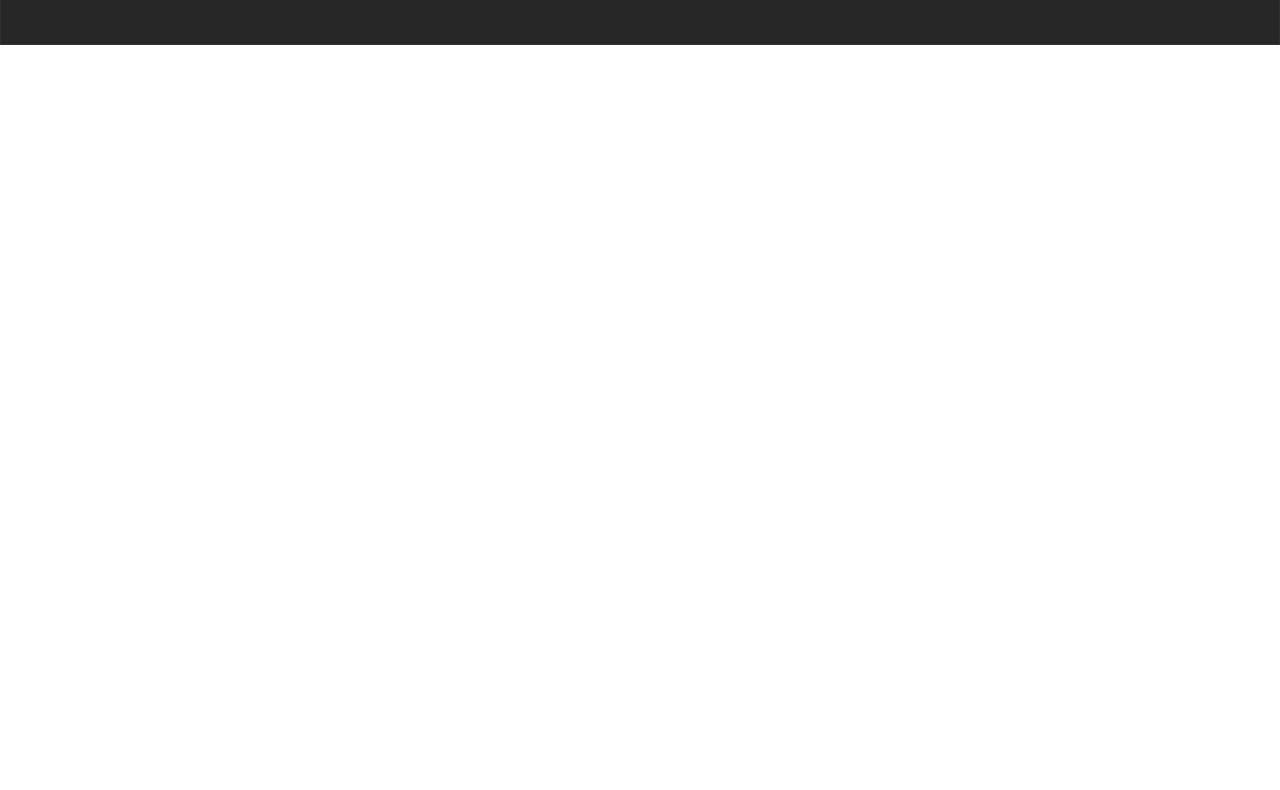
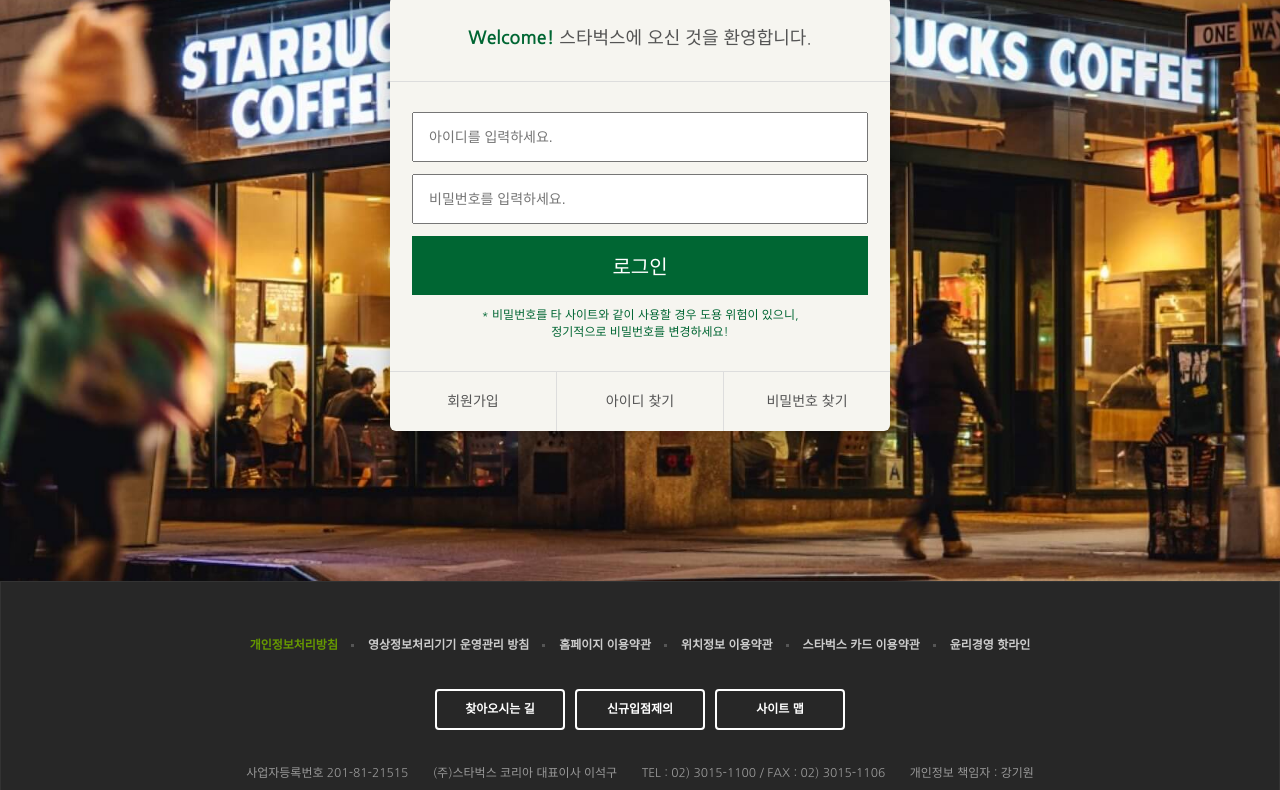
Before and after one commit to 7luky/starbucks, a plain HTML site: page signin/index.html in a window 1280 px wide. Shown: the part 290-1080 px from the top of the page. Before the commit the page ends 800 px from the top, so only its background shows below. Drawn offline with nearby package versions, Linux system fonts and the light colour scheme.

Commit message:
로그인 페이지 완성

```diff
--- /dev/null
+++ b/css/signin.css
@@ -0,0 +1,89 @@
+.signin {
+  margin-top: 120px;
+  padding: 100px 0 150px;
+  background-image: url("../images/signin_bg.jpg");
+  background-repeat: no-repeat;
+  background-position: center;
+  background-attachment: fixed;
+  background-size: cover;
+}
+
+.signin h1 {
+  color: #fff;
+  font-size: 30px;
+  font-weight: 700;
+  text-align: center;
+  margin-bottom: 24px;
+}
+
+.signin .signin__card {
+  width: 500px;
+  margin: 0 auto;
+  border-radius: 6px;
+  background-color: #F6F5F0;
+  box-shadow: 2px 2px 20px rgba(0,0,0,.3);
+  color: #555;
+}
+
+.signin__card h2 {
+  padding: 30px;
+  font-size: 18px;
+  text-align: center;
+  border-bottom: 1px solid #ddd;
+}
+
+.signin__card h2 strong{
+  font-weight: 700;
+  color: #006633;
+}
+
+.signin__card form {
+  padding: 30px 22px;
+}
+
+.signin__card form input {
+  width: 100%;
+  margin-bottom: 12px;
+  padding: 15px;
+  border: 1px solid 4px;
+  outline: none;
+  box-sizing: border-box;
+  font-size: 14px;
+}
+
+.signin__card form [type="submit"] {
+  background-color: #006633;
+  border: none;
+  color: #fff;
+  font-size: 20px;
+  cursor: pointer;
+}
+
+.signin__card form p {
+  font-size: 12px;
+  color: #006633;
+  text-align: center;
+}
+
+.signin__card .actions {
+  display: flex;
+  border-top: 1px solid #ddd;
+}
+
+.signin__card .actions a {
+  flex-grow: 1;
+  flex-basis: 0;
+  text-align: center;
+  padding: 20px;
+  color: #555;
+  font-size: 14px;
+  border-right: 1px solid #ddd;
+}
+
+.signin__card .actions a:last-child {
+  border-right: none;
+}
+
+.signin__card .actions a:hover {
+  text-decoration: underline;
+}
--- a/signin/index.html
+++ b/signin/index.html
@@ -29,6 +29,7 @@
   <link href="https://fonts.googleapis.com/css2?family=Nanum+Gothic:wght@400;700&display=swap" rel="stylesheet">
   <link rel="stylesheet" href="https://fonts.googleapis.com/icon?family=Material+Icons">
   <link rel="stylesheet" href="../css/common.css" />
+  <link rel="stylesheet" href="../css/signin.css">
 
   <script defer src="../js/common.js"></script>
 </head>
@@ -374,7 +375,28 @@
 
   </header>
 
-  <section class="signin"></section>
+  <section class="signin">
+    <h1>로그인</h1>
+    <div class="signin__card">
+      <h2>
+        <strong>Welcome!</strong> 스타벅스에 오신 것을 환영합니다.
+      </h2>
+      <form>
+        <input type="text" placeholder="아이디를 입력하세요." />
+        <input type="password" placeholder="비밀번호를 입력하세요." />
+        <input type="submit" value="로그인" />
+        <p>
+          * 비밀번호를 타 사이트와 같이 사용할 경우 도용 위험이 있으니, <br />
+          정기적으로 비밀번호를 변경하세요!
+        </p>
+      </form>
+      <div class="actions">
+        <a href="javascript:void(0)">회원가입</a>
+        <a href="javascript:void(0)">아이디 찾기</a>
+        <a href="javascript:void(0)">비밀번호 찾기</a>
+      </div>
+    </div>
+  </section>
 
   <!-- FOOTER -->
   <footer>
```
